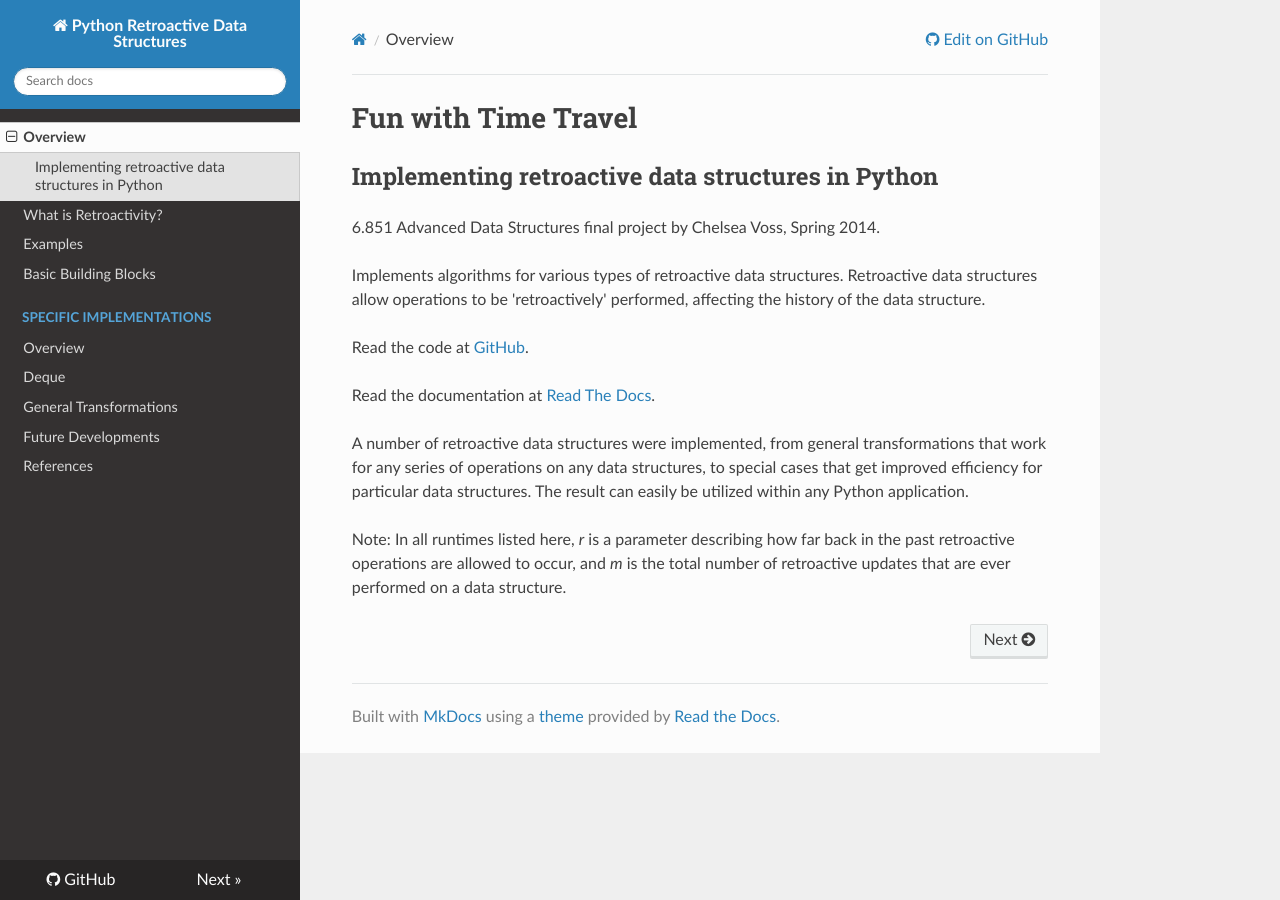
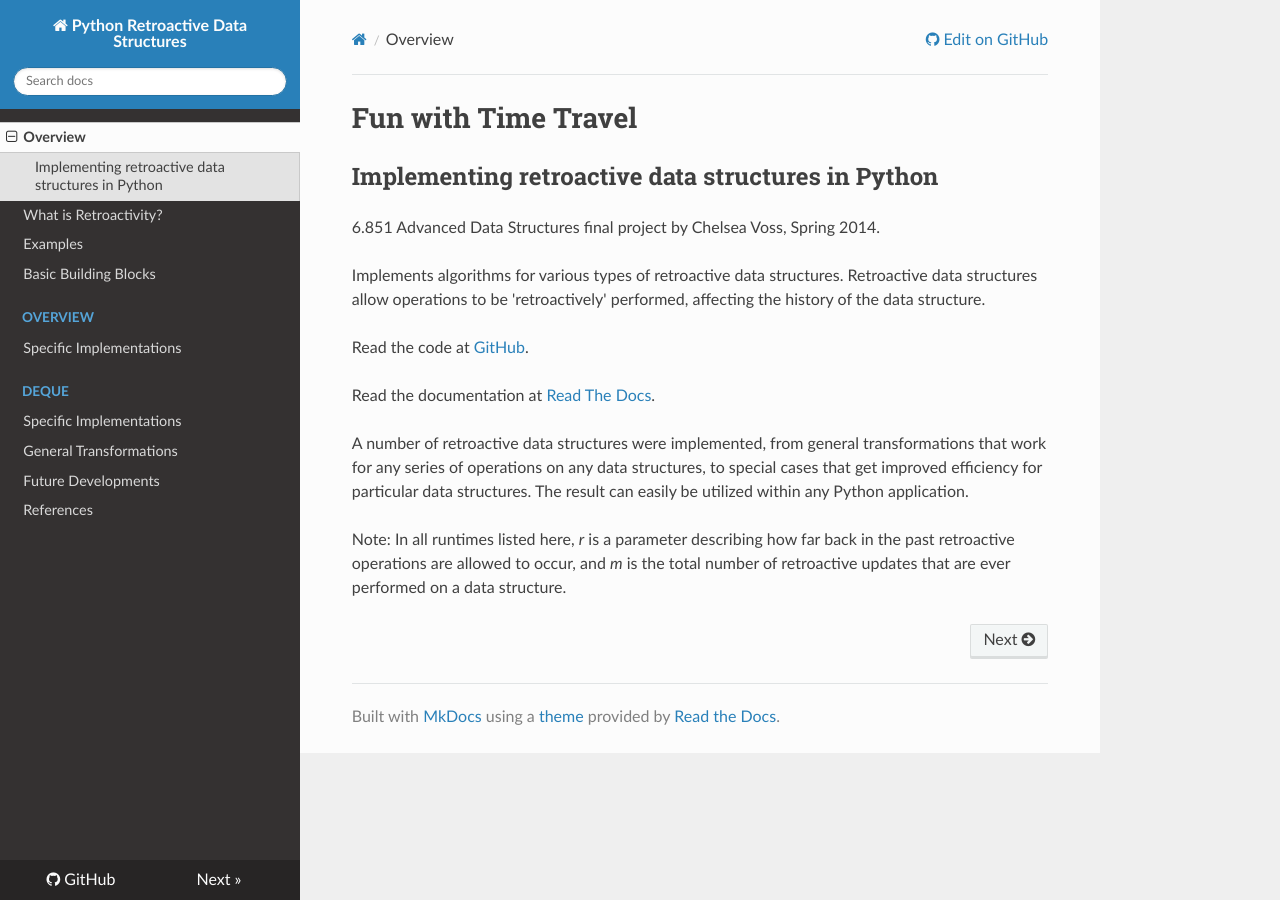
Before and after one commit to csvoss/retroactive, an MkDocs documentation site: the page built from docs/index.md, in a window 1280 px wide. Built offline with MkDocs 1.6.1, drawn with Linux system fonts in a browser that asks for light colours; nearby versions of some CDN libraries; old or Windows-style settings are respelled for this version of MkDocs.

Commit message:
Mkdocs.yml experiment

```diff
--- a/mkdocs.yml
+++ b/mkdocs.yml
@@ -13,8 +13,8 @@ pages:
 
 - ['basics/index.md', "Basic Building Blocks"]
 
-- ['specifics-index.md', "Specific Implementations", "Overview"]
-- ['deque.md', "Specific Implementations", "Deque"]
+- ['specifics-index.md', "Overview", "Specific Implementations"]
+- ['deque.md', "Deque", "Specific Implementations"]
 
 - ['general/index.md', "General Transformations"]
 
```
